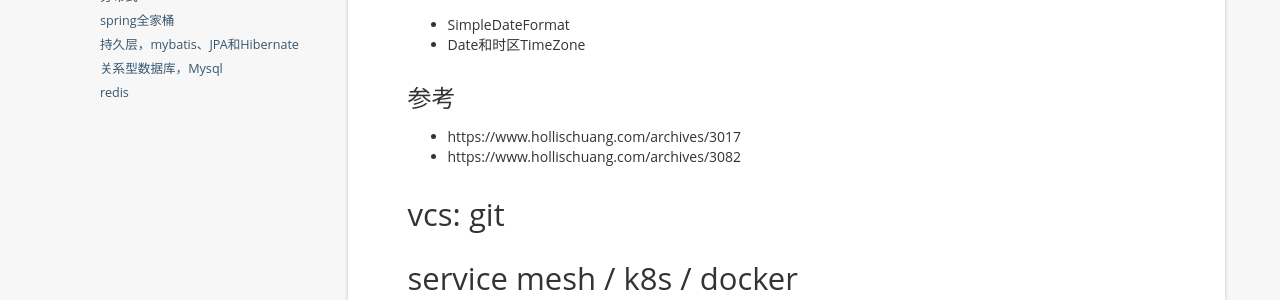
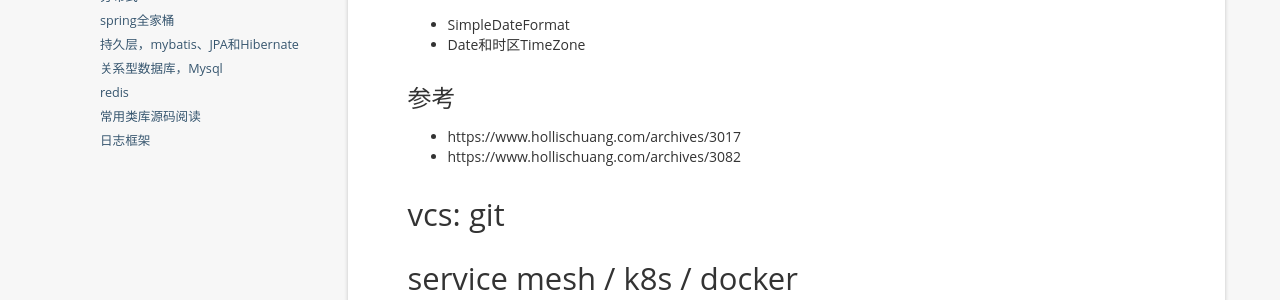
Before and after one commit to zhangfb95/zhangfb95.github.io.bak, a Jekyll site: the page built from plan.md, in a window 1280 px wide and 1400 px high, scrolled down 472 px. Shown: the part 442-742 px from the top of the window. Built offline with Jekyll 4.4.1, drawn with Linux system fonts in a browser that asks for light colours; nearby versions of some CDN libraries; a script that is not in the unit is left out; comment, search, counter and statistics services are not loaded; some of the changed text lies outside the part shown.

Commit message:
修改我的计划，增加ctg

```diff
--- a/plan.md
+++ b/plan.md
@@ -69,3 +69,9 @@ permalink: /plan/
 + 事务、explain、优化、存储引擎、乐观锁、悲观锁、复制算法和主从、切片、冷热库、索引结构
 
 ## redis
+
+## 常用类库源码阅读
+
+## 日志框架
+
+logback、slf4j、log4j等
```
